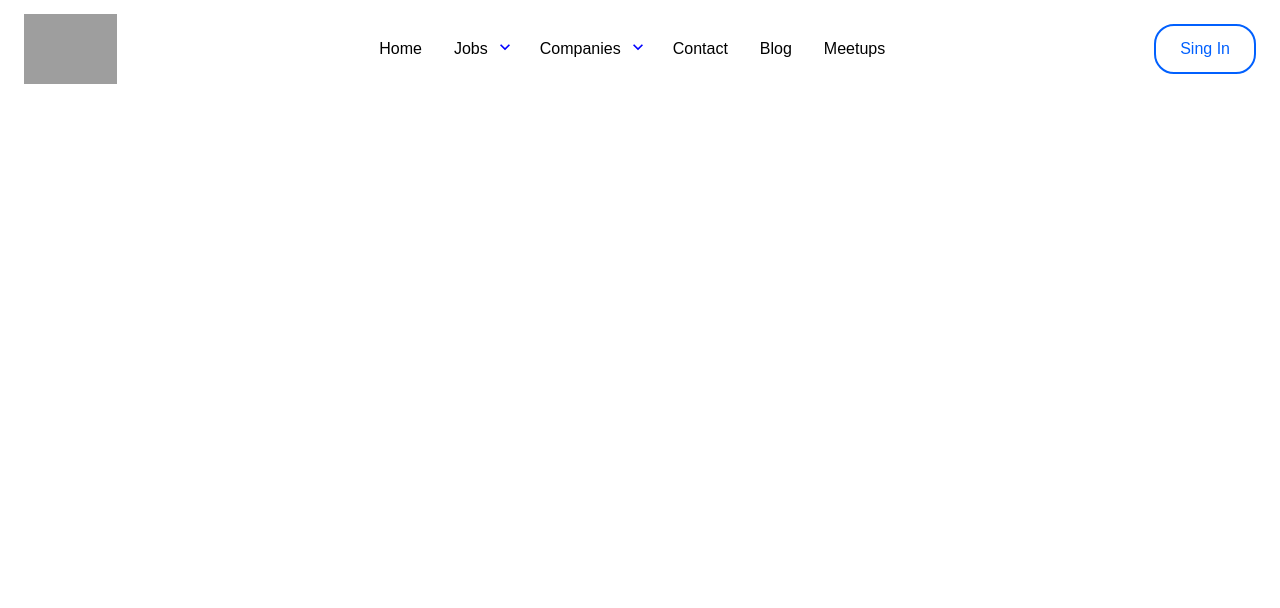
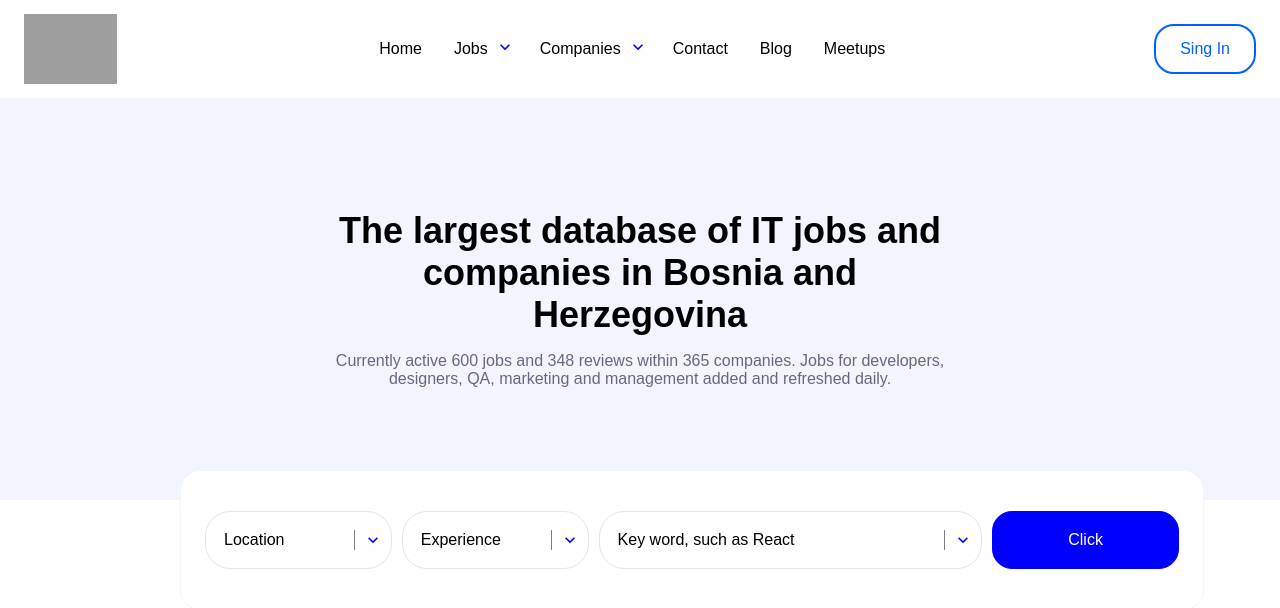
Before and after one commit to draganvasilj52/jobs, a React (Create React App) app: page / in a window 1280 px wide. Shown: the top 608 px of the page. Built offline with nearby package versions, Linux system fonts and the light colour scheme; grey boxes are pictures that could not be loaded.

Commit message:
adding UI for search filters

```diff
--- a/src/App.js
+++ b/src/App.js
@@ -1,9 +1,13 @@
+import Search from './components/Search'
 import Header from './containers/Header'
+import SectionContainer from './containers/SectionContainer'
 import './scss/main.scss'
 function App() {
   return (
     <div>
       <Header />
+      <SectionContainer />
+      <Search />
     </div>
   )
 }
--- /dev/null
+++ b/src/common/Input.js
@@ -0,0 +1,69 @@
+import KeyboardArrowDownIcon from '@mui/icons-material/KeyboardArrowDown'
+import { useState } from 'react'
+import { useRef } from 'react'
+import onOutsideClickHook from '../common/OutsideClickHook'
+
+import SelectedDropdownOptions from './SelectedDropdownOptions'
+
+const Input = ({ item }) => {
+  const [openD, setOpenD] = useState(false)
+  const [elements, setElements] = useState([])
+
+  let inputRefs = useRef({})
+
+  const ref = useRef()
+  onOutsideClickHook(
+    ref,
+    openD
+      ? () => {
+          setOpenD(false)
+        }
+      : () => {}
+  )
+
+  let displayDropdownOptions = [...item.dropdownOptions]
+
+  let singleItem = elements.map((item) => item)
+  let kita = displayDropdownOptions.filter((el) => !singleItem.includes(el))
+
+  const handleClickA = (tit) => {
+    setElements((prev) => [...prev, tit])
+  }
+
+  return (
+    <div
+      name={item.name}
+      ref={ref}
+      onClick={() => setOpenD((prev) => !prev)}
+      className="inputDiv"
+    >
+      <div ref={inputRefs} className="inputDiv_left">
+        {elements.length > 0
+          ? elements?.map((item) => (
+              <SelectedDropdownOptions
+                name={item.name}
+                item={item}
+                elements={elements}
+                setElements={setElements}
+              />
+            ))
+          : item.text}
+      </div>
+      <span></span>
+      <div className="inputDiv_right">
+        <KeyboardArrowDownIcon sx={{ fontSize: 20, color: 'blue' }} />
+      </div>
+      {openD && (
+        <div className="inputDiv_dropdown">
+          {kita.map((tit, index) => (
+            <p key={index} onClick={() => handleClickA(tit, item.name)}>
+              {tit}
+            </p>
+          ))}
+        </div>
+      )}
+    </div>
+  )
+}
+
+export default Input
--- /dev/null
+++ b/src/common/OutsideClickHook.js
@@ -0,0 +1,28 @@
+import { useEffect } from 'react'
+
+export default function useOnClickOutside(ref, handler) {
+  useEffect(
+    () => {
+      const listener = (event) => {
+        // Do nothing if clicking ref's element or descendent elements
+        if (!ref.current || ref.current.contains(event.target)) {
+          return
+        }
+        handler(event)
+      }
+      document.addEventListener('mousedown', listener)
+      document.addEventListener('touchstart', listener)
+      return () => {
+        document.removeEventListener('mousedown', listener)
+        document.removeEventListener('touchstart', listener)
+      }
+    },
+    // Add ref and handler to effect dependencies
+    // It's worth noting that because passed in handler is a new ...
+    // ... function on every render that will cause this effect ...
+    // ... callback/cleanup to run every render. It's not a big deal ...
+    // ... but to optimize you can wrap handler in useCallback before ...
+    // ... passing it into this hook.
+    [ref, handler]
+  )
+}
--- /dev/null
+++ b/src/common/SelectedDropdownOptions.js
@@ -0,0 +1,21 @@
+import CloseIcon from '@mui/icons-material/Close'
+
+const SelectedDropdownOptions = ({ item, name, elements, setElements }) => {
+  const removeItem = (item, e) => {
+    e.stopPropagation()
+    setElements(elements.filter((x) => x !== item))
+  }
+
+  return (
+    <div
+      name={name}
+      className="inputDiv_left_selected"
+      onClick={(e) => removeItem(item, e)}
+    >
+      <p>{item}</p>
+      <CloseIcon />
+    </div>
+  )
+}
+
+export default SelectedDropdownOptions
--- /dev/null
+++ b/src/components/Search.js
@@ -0,0 +1,34 @@
+import Input from '../common/Input'
+
+const searchItems = [
+  {
+    text: 'Location',
+    dropdownOptions: ['Mostar', 'Zenica', 'Doboj'],
+    name: 'location',
+  },
+  {
+    text: 'Experience',
+    dropdownOptions: ['Junior', 'Medior', 'Senior'],
+    name: 'experience',
+  },
+  {
+    text: 'Key word, such as React',
+    dropdownOptions: ['React', 'Node', 'Angular'],
+    name: 'technologies',
+  },
+]
+
+const Search = () => {
+  const handleClick = () => {}
+
+  return (
+    <div className="searchDiv">
+      {searchItems.map((item, index) => (
+        <Input key={index} item={item} />
+      ))}
+      <button onClick={handleClick}>Click</button>
+    </div>
+  )
+}
+
+export default Search
--- a/src/containers/Header/HeaderMiddle/index.js
+++ b/src/containers/Header/HeaderMiddle/index.js
@@ -62,7 +62,7 @@ const HeaderMiddle = () => {
           setHoveredItem={setHoveredItem}
           hoveredItem={hoveredItem}
           item={item}
-          index={index}
+          key={index}
         />
       ))}
     </div>
--- a/src/containers/SectionContainer.js
+++ b/src/containers/SectionContainer.js
@@ -0,0 +1,19 @@
+const SectionContainer = () => {
+  return (
+    <section className="infoSection">
+      <div className="infoSection_mainContainer">
+        <h1>
+          The largest database of IT jobs and companies in Bosnia and
+          Herzegovina
+        </h1>
+        <p>
+          Currently active 600 jobs and 348 reviews within 365 companies. Jobs
+          for developers, designers, QA, marketing and management added and
+          refreshed daily.
+        </p>
+      </div>
+    </section>
+  )
+}
+
+export default SectionContainer
--- a/src/scss/config.scss
+++ b/src/scss/config.scss
@@ -5,6 +5,8 @@
 }
 
 $hoverColor: rgba(243, 245, 254, 1);
+$sectionBgColor: rgb(243, 245, 254);
+$sectionTxtColor: rgb(104, 103, 129);
 
 @mixin flex($direction, $align-items, $justify-content) {
   display: flex;
--- /dev/null
+++ b/src/scss/info-section.scss
@@ -0,0 +1,20 @@
+.infoSection {
+  background: $sectionBgColor;
+
+  &_mainContainer {
+    max-width: 640px;
+    margin: auto;
+    padding: 112px 0;
+    text-align: center;
+
+    h1 {
+      font-size: 36px;
+      padding-bottom: 16px;
+    }
+
+    p {
+      font-weight: 400;
+      color: $sectionTxtColor;
+    }
+  }
+}
--- a/src/scss/main.scss
+++ b/src/scss/main.scss
@@ -1,6 +1,8 @@
 @import 'config';
 @import 'header';
 @import 'dropdown-items';
+@import 'info-section';
+@import 'search';
 
 body {
   font-family: sans-serif;
--- /dev/null
+++ b/src/scss/search.scss
@@ -0,0 +1,82 @@
+.searchDiv {
+  min-width: 1024px;
+  padding: 40px 24px;
+  display: grid;
+  margin: -30px 180px 0;
+  border: 1px solid rgb(243, 245, 254);
+  z-index: 20;
+  gap: 10px;
+  background-color: white;
+  border-radius: 20px;
+  grid-template-columns: repeat(5, 1fr);
+  :nth-child(3) {
+    grid-column: 3 / span 2;
+  }
+
+  button {
+    background-color: blue;
+    color: white;
+    border-radius: 20px;
+    outline: 0;
+    border: 1px solid blue;
+    cursor: pointer;
+    padding: 12px 24px;
+    font-size: 16px;
+  }
+}
+.inputDiv {
+  border: 1px solid #e4e4ed;
+  border-radius: 25px;
+  padding: 10px 0px 10px 10px;
+  display: flex;
+  align-items: center;
+  position: relative;
+
+  span {
+    width: 1px;
+    height: 20px;
+    background-color: gray;
+    margin: 8px 0;
+  }
+
+  &_left {
+    padding: 2px 8px;
+    display: flex;
+    flex-direction: column;
+    width: 100%;
+
+    &_selected {
+      @include flex(row, center, center);
+      background-color: lightgray;
+      margin-top: 4px;
+      width: 120px;
+    }
+  }
+
+  &_right {
+    height: 36px;
+    width: 36px;
+    padding: 8px;
+  }
+
+  &_dropdown {
+    position: absolute;
+    width: 100%;
+    height: 200px;
+    top: 65px;
+    margin-left: -12px;
+    border: 1px solid #e4e4ed;
+    background-color: white;
+    :first-child {
+      margin-top: 6px;
+    }
+
+    p {
+      padding: 7px;
+      cursor: pointer;
+      &:hover {
+        background-color: $hoverColor;
+      }
+    }
+  }
+}
```
